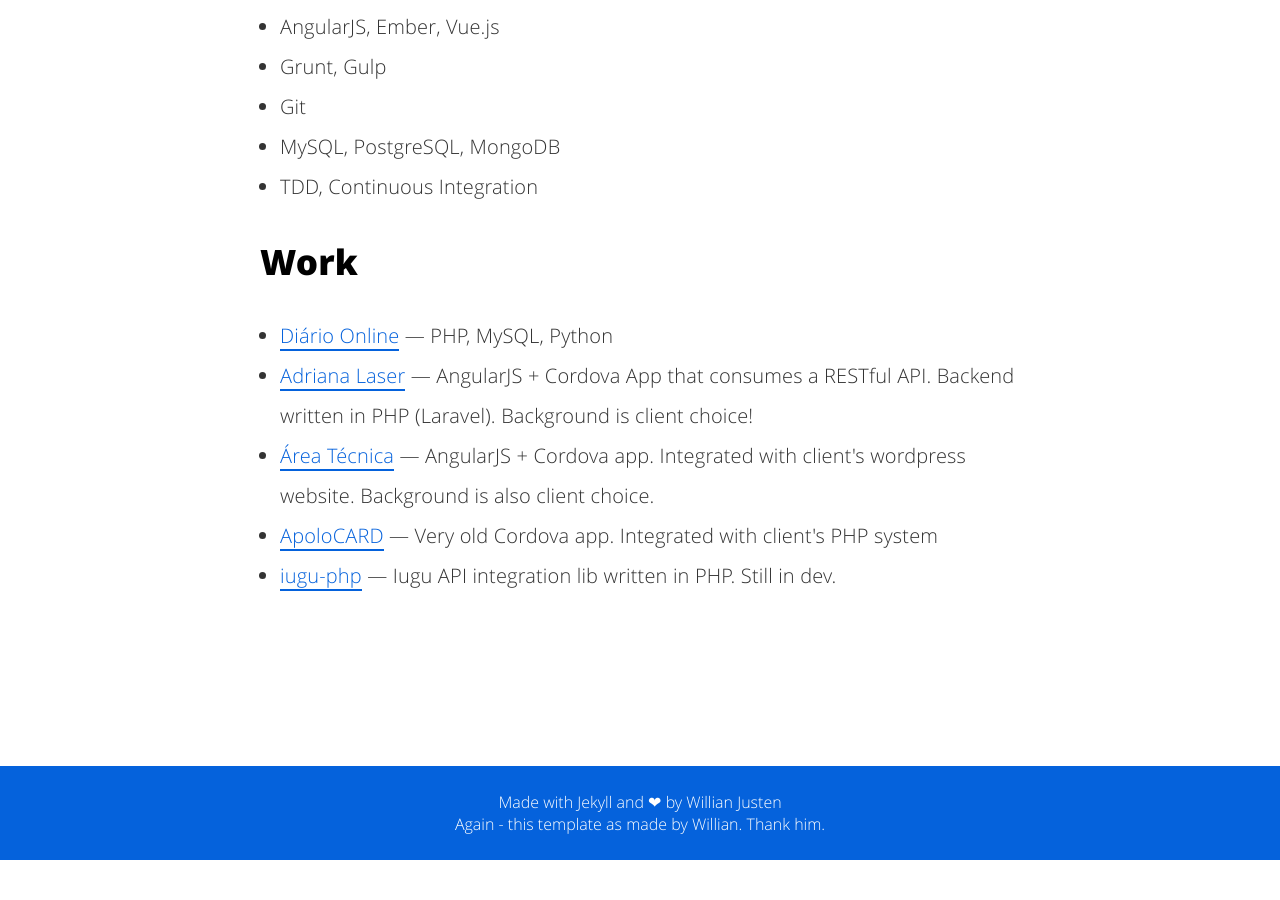
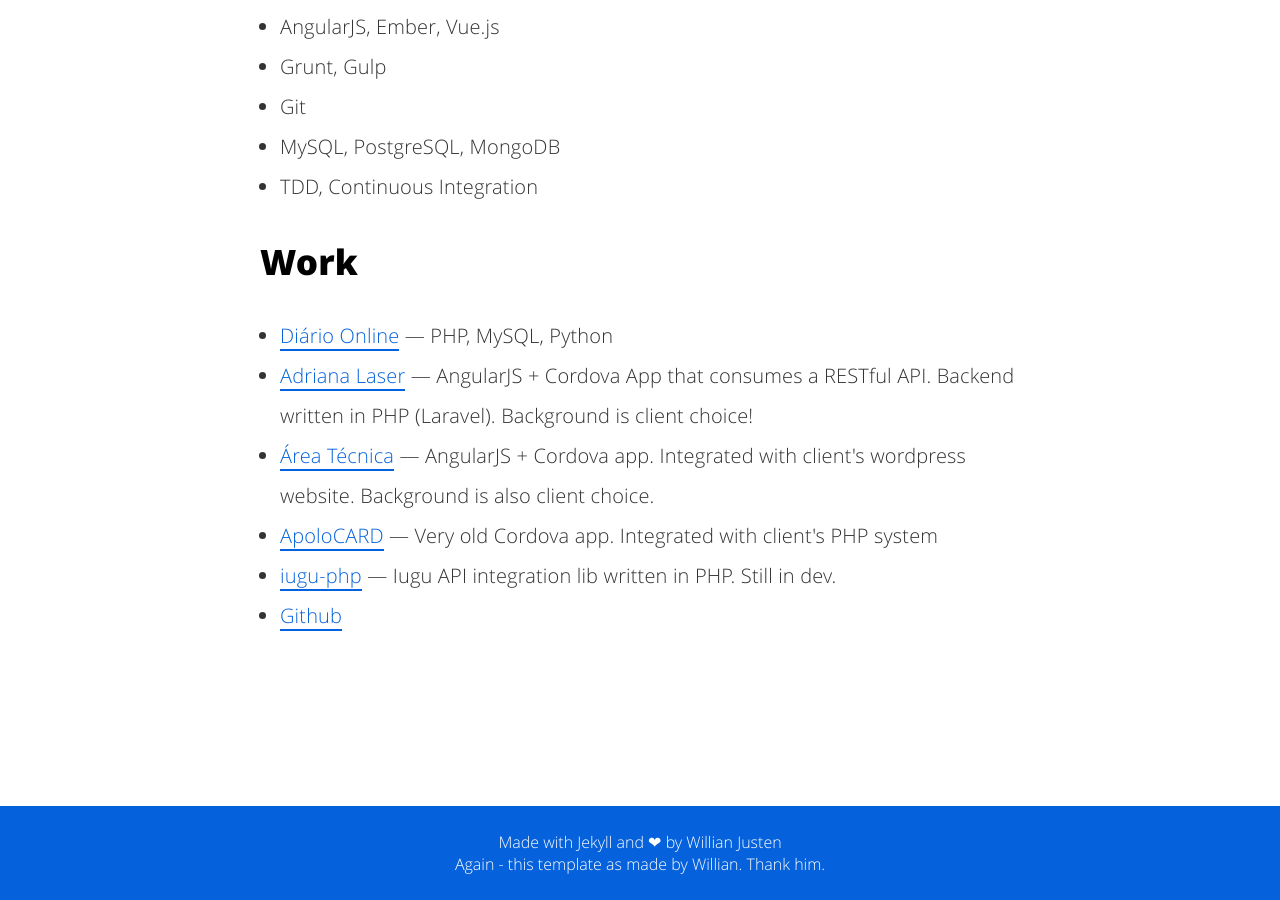
Before and after one commit to mateusjatenee/mateusjatenee.github.io, a Jekyll site: the page built from about.html, in a window 1280 px wide and 900 px high, scrolled down 1901 px. Built offline with Jekyll 4.4.1, drawn with Linux system fonts in a browser that asks for light colours; before the commit the page ends 2761 px from its top, so only the background shows below that.

Commit message:
adds github

```diff
--- a/about.html
+++ b/about.html
@@ -42,4 +42,5 @@ description: "Some stuff about me"
 	<li><a href="https://play.google.com/store/apps/details?id=com.areatecnica">Área Técnica</a> — AngularJS + Cordova app. Integrated with client's wordpress website. Background is also client choice.</li>
 	<li><a href="https://play.google.com/store/apps/details?id=com.apolorestaurante">ApoloCARD</a> — Very old Cordova app. Integrated with client's PHP system</li>
 	<li><a href="https://github.com/mateusjatenee/iugu-php">iugu-php</a> — Iugu API integration lib written in PHP. Still in dev.</li>
+	<li><a href="https://github.com/mateusjatenee">Github</a></li>
 </ul>
```
